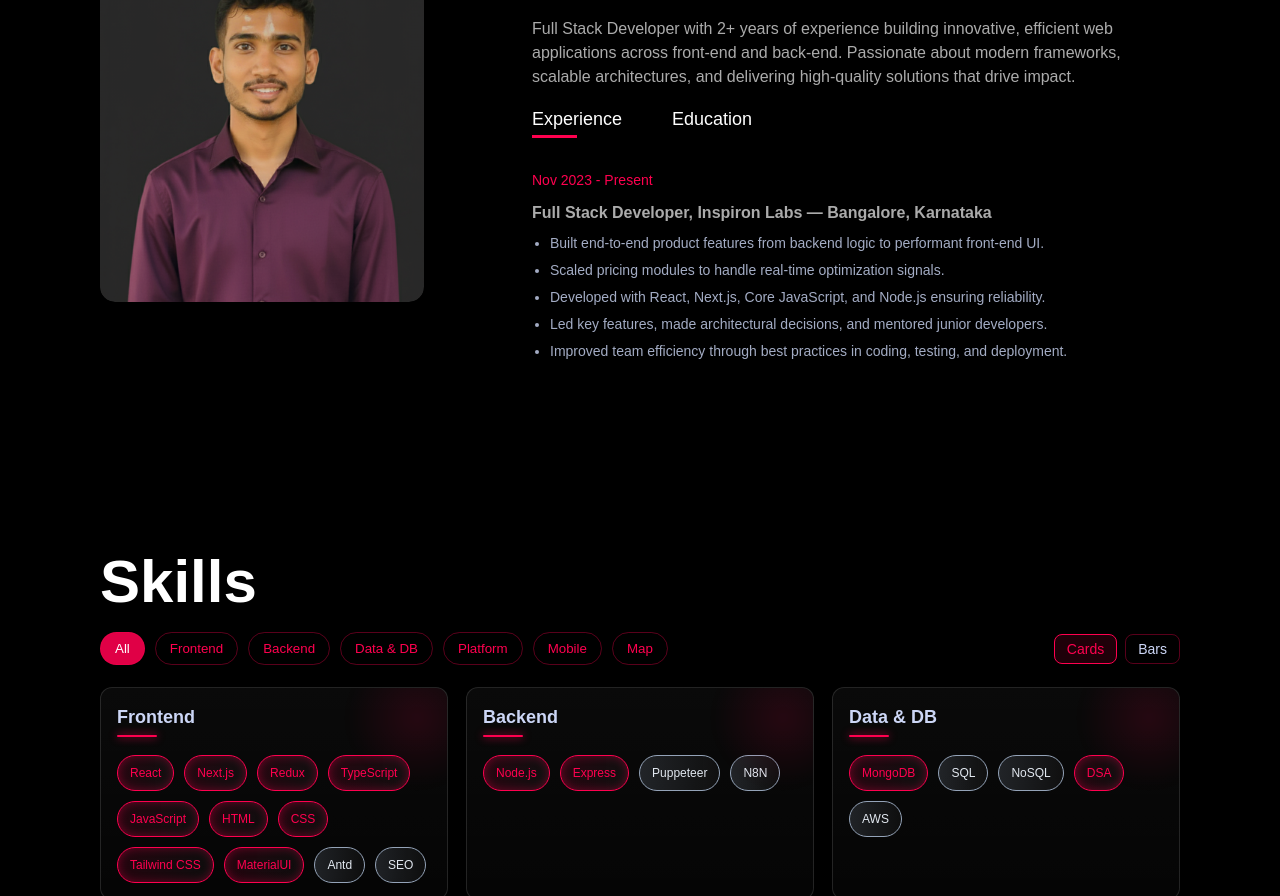
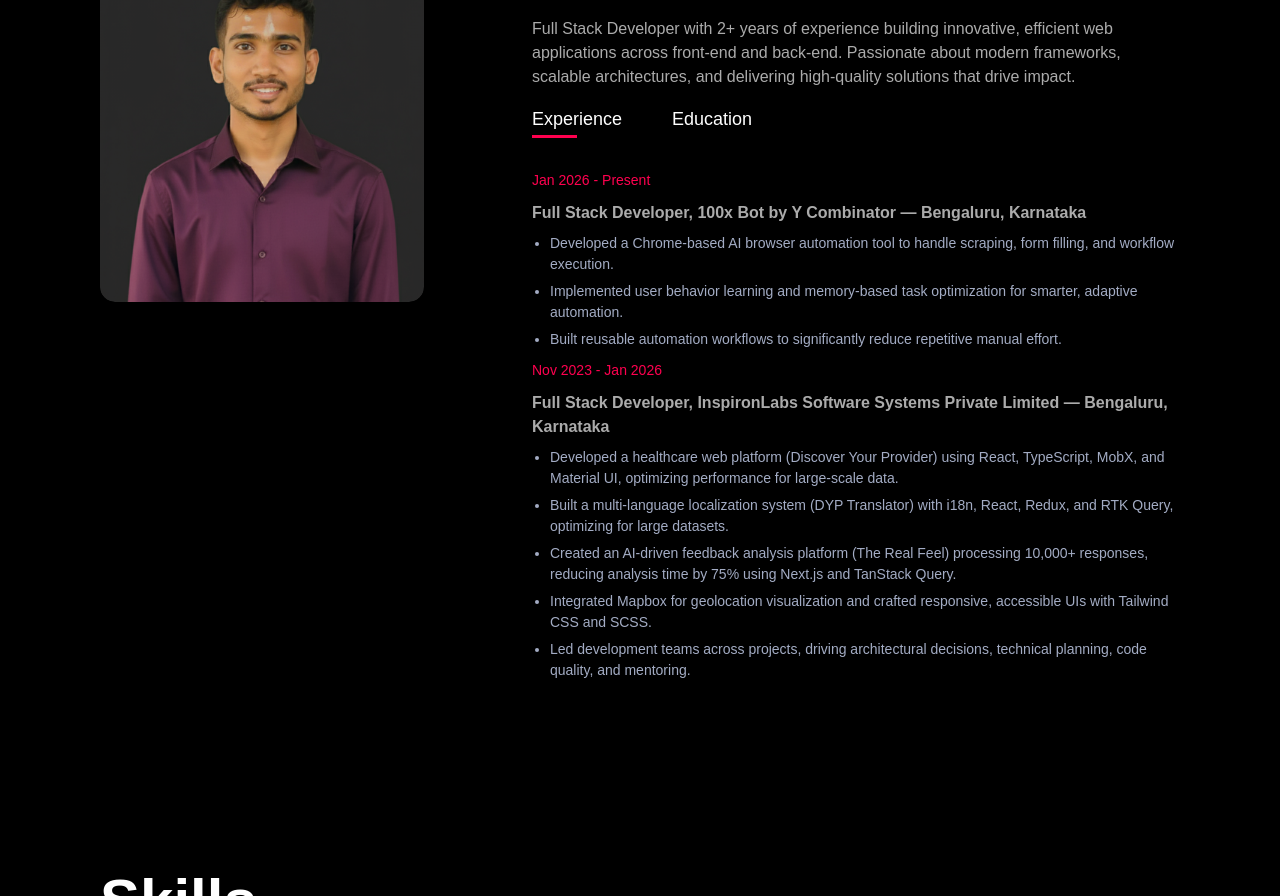
Before and after one commit to sou842/sou842.github.io, a React (Vite) app: page / in a window 1280 px wide. Shown: the part 988-1884 px from the top of the page. Built offline with nearby package versions, Linux system fonts and the light colour scheme.

Commit message:
resume-updated

```diff
--- a/src/components/sections/About.jsx
+++ b/src/components/sections/About.jsx
@@ -16,7 +16,7 @@ const About = () => {
             <div className="about-photo">
               <img src={user} alt="Portrait of Sourav Samanta" />
               <a
-                href="https://drive.google.com/uc?export=download&id=1QkaojjaE19q2KasFag9vbVyWSRCwKfm7"
+                href='https://drive.google.com/file/d/146f0cpJf8NSpoJd16muhMbNFDU5VMOPo/view?usp=sharing'
                 target="_blank"
                 rel="noopener noreferrer"
                 className="resume-overlay-btn"
--- a/src/components/sections/Contact.jsx
+++ b/src/components/sections/Contact.jsx
@@ -86,7 +86,7 @@ const Contact = () => {
             </div>
 
             <a
-              href="https://drive.google.com/uc?export=download&id=1QkaojjaE19q2KasFag9vbVyWSRCwKfm7"
+              href='https://drive.google.com/file/d/146f0cpJf8NSpoJd16muhMbNFDU5VMOPo/view?usp=sharing'
               target="_blank"
               rel="noopener noreferrer"
               className="btn btn2"
--- a/src/static/index.js
+++ b/src/static/index.js
@@ -83,9 +83,9 @@ export const skillsGrouped = [
     label: "Mobile",
     items: [
       { name: "React Native", level: "Advanced" },
-      { name: 'Expo', level: 'Advanced'},
-      { name: 'GlueStack', level: 'Intermediate'},
-      { name: "Native Base", level: "Intermediate"},
+      { name: 'Expo', level: 'Advanced' },
+      { name: 'GlueStack', level: 'Intermediate' },
+      { name: "Native Base", level: "Intermediate" },
     ],
   },
   {
@@ -106,16 +106,27 @@ export const aboutTabs = [
     label: "Experience",
     items: [
       {
-        period: "Nov 2023 - Present",
+        period: "Jan 2026 - Present",
         title: "Full Stack Developer",
-        organization: "Inspiron Labs",
-        location: "Bangalore, Karnataka",
+        organization: "100x Bot by Y Combinator",
+        location: "Bengaluru, Karnataka",
         highlights: [
-          "Built end-to-end product features from backend logic to performant front-end UI.",
-          "Scaled pricing modules to handle real-time optimization signals.",
-          "Developed with React, Next.js, Core JavaScript, and Node.js ensuring reliability.",
-          "Led key features, made architectural decisions, and mentored junior developers.",
-          "Improved team efficiency through best practices in coding, testing, and deployment.",
+          "Developed a Chrome-based AI browser automation tool to handle scraping, form filling, and workflow execution.",
+          "Implemented user behavior learning and memory-based task optimization for smarter, adaptive automation.",
+          "Built reusable automation workflows to significantly reduce repetitive manual effort.",
+        ],
+      },
+      {
+        period: "Nov 2023 - Jan 2026",
+        title: "Full Stack Developer",
+        organization: "InspironLabs Software Systems Private Limited",
+        location: "Bengaluru, Karnataka",
+        highlights: [
+          "Developed a healthcare web platform (Discover Your Provider) using React, TypeScript, MobX, and Material UI, optimizing performance for large-scale data.",
+          "Built a multi-language localization system (DYP Translator) with i18n, React, Redux, and RTK Query, optimizing for large datasets.",
+          "Created an AI-driven feedback analysis platform (The Real Feel) processing 10,000+ responses, reducing analysis time by 75% using Next.js and TanStack Query.",
+          "Integrated Mapbox for geolocation visualization and crafted responsive, accessible UIs with Tailwind CSS and SCSS.",
+          "Led development teams across projects, driving architectural decisions, technical planning, code quality, and mentoring.",
         ],
       },
     ],
```
